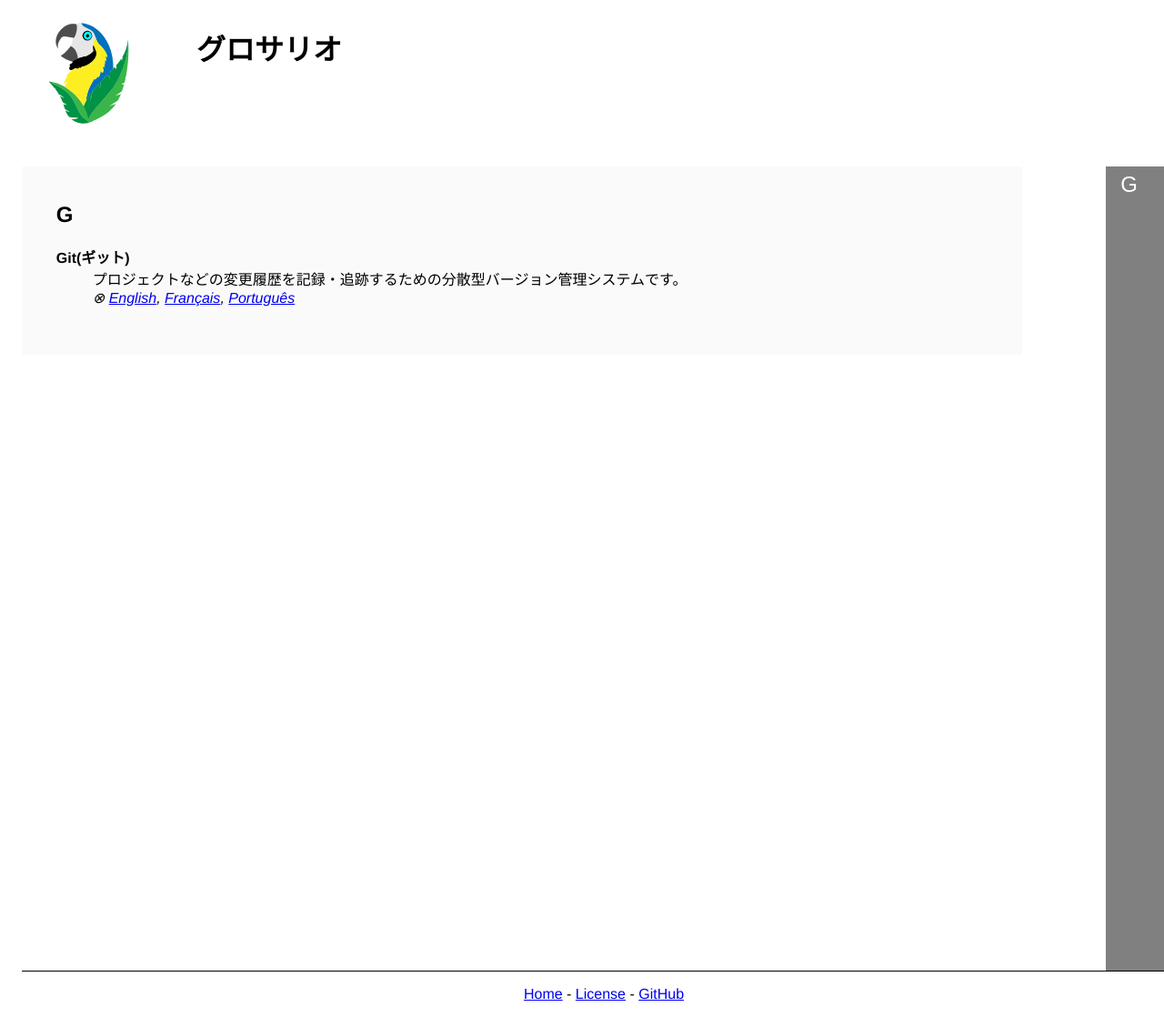
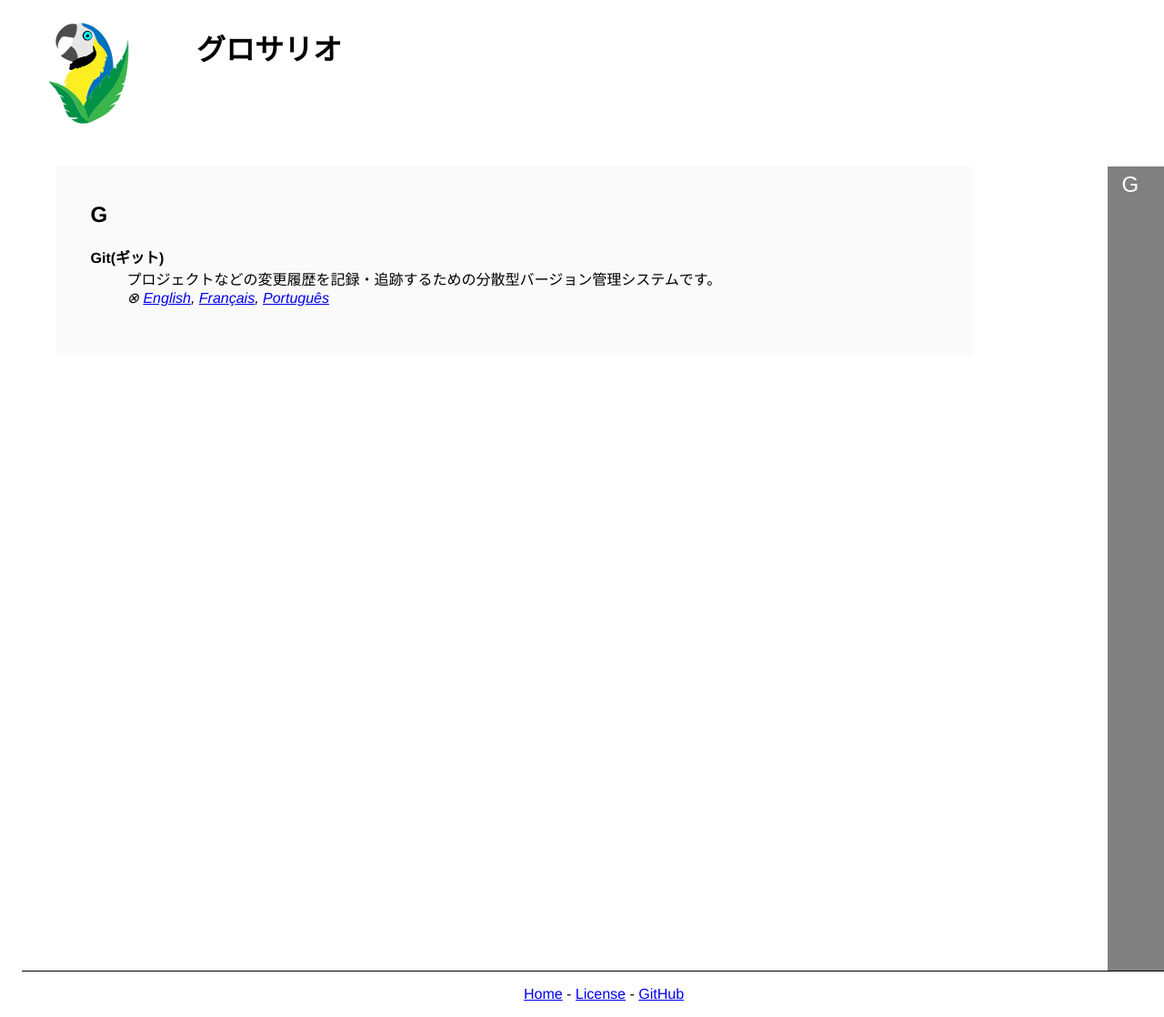
Before and after one commit to carpentries/glosario, a Jekyll site: the page built from ja.md, in a window 1280 px wide. Shown: the whole page at 91% size. Built offline with Jekyll 4.4.1, drawn with Linux system fonts in a browser that asks for light colours.

Commit message:
Add margins around main content

```diff
--- a/_layouts/glossary-ltr.html
+++ b/_layouts/glossary-ltr.html
@@ -11,7 +11,8 @@
 <body style="width: 100%">
 <main>
     {% include title.html %}
-    <div id="content-wrapper">
+    <div id="content-wrapper"
+         style="margin-left: 1cm">
         <div class="inner clearfix">
             <section id="main-content-ltr">
                 {% include glossary.html headings = headings %}
--- a/_layouts/glossary-rtl.html
+++ b/_layouts/glossary-rtl.html
@@ -37,7 +37,8 @@
         </div>
     </div>
     <!--div style="padding: Opx 50px 0px 100px; width: 70%; margin: Opx 50px 0px 100px; align-content: center"-->
-    <div id="content-wrapper">
+    <div id="content-wrapper"
+         style="margin-right: 1cm">
          <div class="inner clearfix">
              <section id="main-content-rtl">
     <!--{{ content }}-->
--- a/assets/css/glossary.scss
+++ b/assets/css/glossary.scss
@@ -2,6 +2,8 @@
 ---
 body {
   background-attachment: fixed;
+  overflow: auto;
+  overflow-x: hidden;
 }
 
 .sticky {
@@ -98,13 +100,13 @@ body {
 
 #main-content-ltr {
   float: left;
-  width: 80%;
+  width: 75%;
   max-width: 100%;
 }
 
 #main-content-rtl {
   float: right;
-  width: 80%;
+  width: 75%;
   max-width: 80%;
   margin: 0cm;
 }
```
